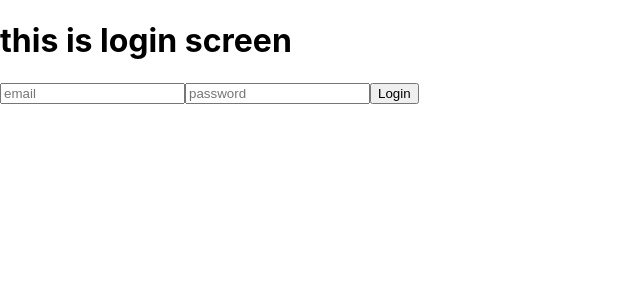
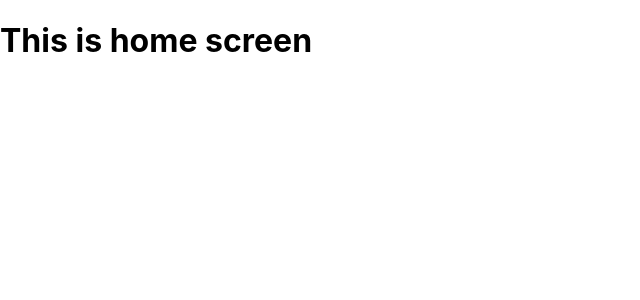
Before and after one commit to WhatThePrice/WhatThePrice_app, a React (Create React App) app: page / in a window 1280 px wide. Shown: the top 300 px of the page, without its empty margins (0-640 px from the left). Built offline with nearby package versions, Linux system fonts and the light colour scheme.

Commit message:
add router-dom

```diff
--- a/package.json
+++ b/package.json
@@ -8,7 +8,7 @@
     "react": "^16.10.2",
     "react-dom": "^16.10.2",
     "react-redux": "^7.1.1",
-    "react-router-dom": "^5.1.2",
+    "react-router-dom": "^5.2.0",
     "react-scripts": "3.2.0",
     "redux": "^4.0.4",
     "redux-persist": "^6.0.0",
--- a/src/App.js
+++ b/src/App.js
@@ -4,16 +4,26 @@
 
 import { Provider } from "react-redux";
 import { PersistGate } from "redux-persist/lib/integration/react";
+import { store, persistor } from "./store/index";
 
-import Login from "./containers/auth/Login";
+import Home from "./containers/home";
+// import Login from "./containers/auth/Login";
 
-import { store, persistor } from "./store/index";
+import {
+  BrowserRouter as Router,
+  Route,
+  Switch,
+} from "react-router-dom";
 
 function App() {
   return (
     <Provider store={store}>
       <PersistGate persistor={persistor}>
-        <Login />
+        <Router>
+          <Switch>
+            <Route exact path="/" component={Home} />
+          </Switch>
+        </Router>
       </PersistGate>
     </Provider>
   );
--- /dev/null
+++ b/src/containers/home/index.js
@@ -0,0 +1,13 @@
+import React from "react";
+
+class Home extends React.Component{
+    render() {
+        return(
+            <div>
+                <h1>This is home screen</h1>
+            </div>
+        )
+    }
+}
+
+export default Home;
```
Also changed, not shown: 1 other file (tests, documents, lock files or other folders).
